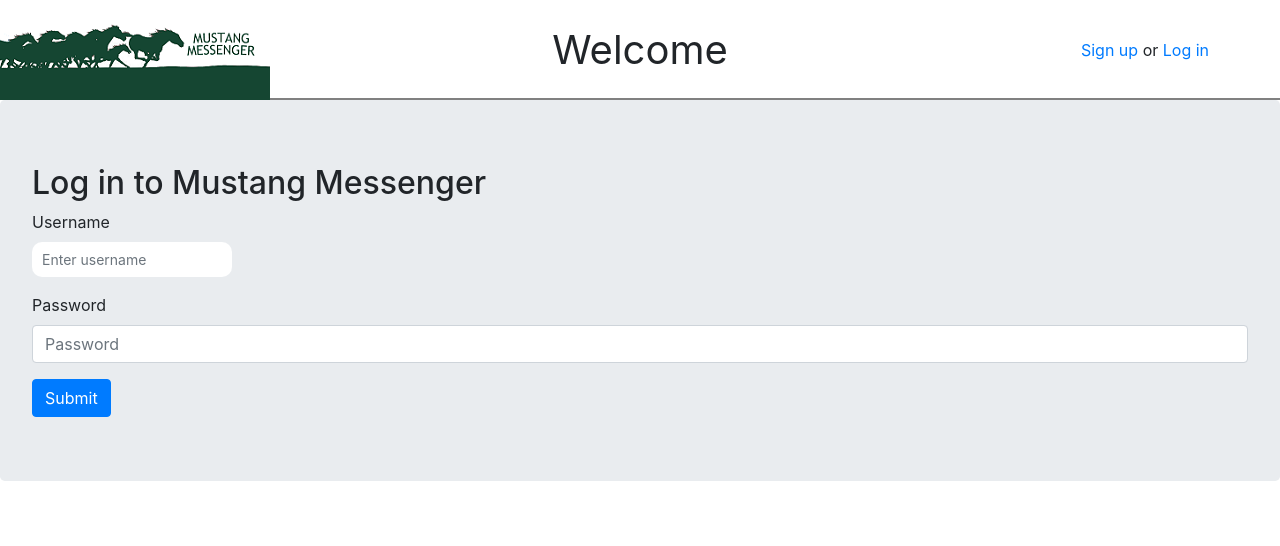
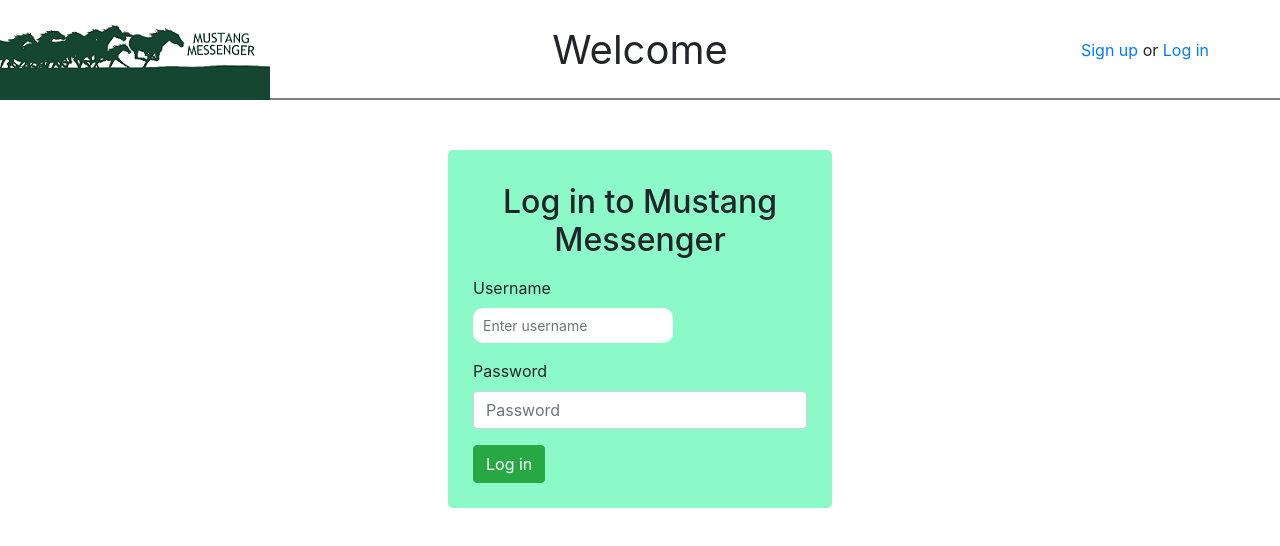
Before and after one commit to otakaran/mustang-messenger, a React (Create React App) app: page /login in a window 1280 px wide. Shown: the top 546 px of the page. Built offline with nearby package versions, Linux system fonts and the light colour scheme.

Commit message:
Actually style the freaking signup and login components

```diff
--- a/src/Login.js
+++ b/src/Login.js
@@ -1,11 +1,13 @@
 import Button from "react-bootstrap/Button";
 import Form from "react-bootstrap/Form";
 import Jumbotron from "react-bootstrap/Jumbotron";
+import "./css/signup.css";
+
 
 function Login() {
   return (
-    <Jumbotron>
-      <h2>Log in to Mustang Messenger</h2>
+    <div className="signup-component">
+      <h2 className="signup-header">Log in to Mustang Messenger</h2>
       <Form>
         <Form.Group controlId="formUsername">
           <Form.Label>Username</Form.Label>
@@ -17,11 +19,11 @@ function Login() {
           <Form.Control type="password" placeholder="Password" />
         </Form.Group>
 
-        <Button variant="primary" type="submit">
-          Submit
+        <Button variant="success" type="submit">
+          Log in
         </Button>
       </Form>
-    </Jumbotron>
+    </div>
   );
 }
 
--- a/src/Signup.js
+++ b/src/Signup.js
@@ -1,11 +1,12 @@
 import Button from "react-bootstrap/Button";
 import Form from "react-bootstrap/Form";
 import Jumbotron from "react-bootstrap/Jumbotron";
+import "./css/signup.css";
 
 function Signup() {
   return (
-    <Jumbotron>
-      <h2>Sign up for Mustang Messenger</h2>
+    <div className="signup-component">
+      <h2 className="signup-header">Sign up for Mustang Messenger</h2>
       <Form>
         <Form.Group controlId="formUsername">
           <Form.Label>Username</Form.Label>
@@ -27,11 +28,11 @@ function Signup() {
           <Form.Control type="password" placeholder="Repeat password" />
         </Form.Group>
 
-        <Button variant="primary" type="submit">
-          Submit
+        <Button variant="success" type="submit">
+          Sign up
         </Button>
       </Form>
-    </Jumbotron>
+    </div>
   );
 }
 
--- /dev/null
+++ b/src/css/signup.css
@@ -0,0 +1,12 @@
+.signup-component {
+  background-color: rgb(140, 250, 200);
+  border-radius: 5px;
+  margin: 50px auto;
+  padding: 25px;
+  width: 30%;
+}
+
+.signup-header {
+  text-align: center;
+  padding: 0.5rem 1rem;
+}
```
